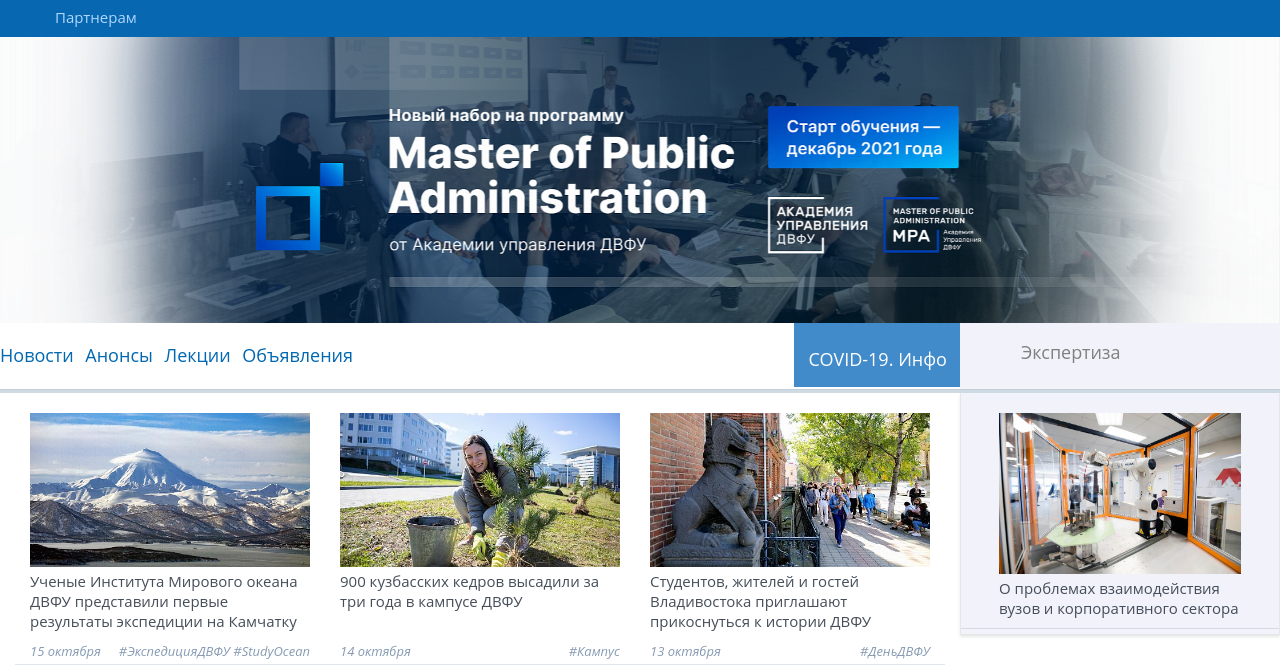
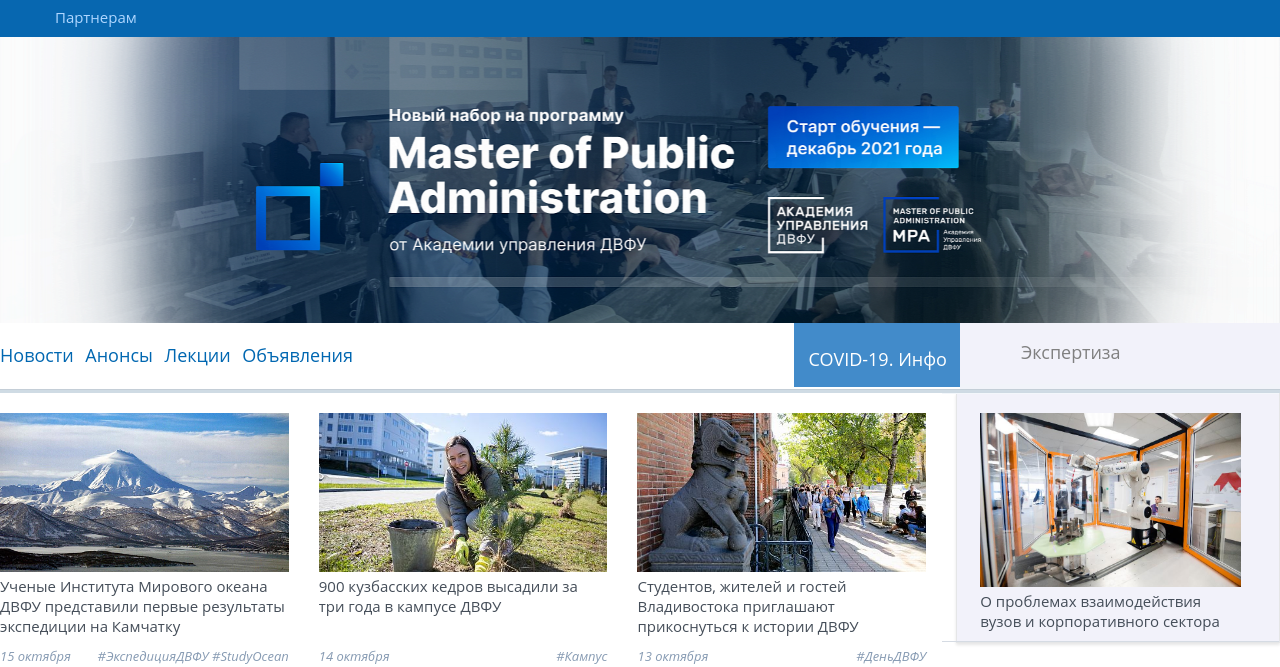
Before and after one commit to tarkhoon/dvfucopy, a plain HTML site: page index.html in a window 1280 px wide. Shown: the part 164-831 px from the top of the page. Drawn offline with Linux system fonts and the light colour scheme.

Commit message:
margin and padding fix

```diff
--- a/css/main.css
+++ b/css/main.css
@@ -339,18 +339,22 @@ footer nav{
     height: 40px;
 }
 .row{
+    margin-left: -15px;
+
     display: flex;
 }
 @media (min-width: 769px) and (max-width: 1199px){
     .row-flex {
         display: flex;
         align-items: center;
+
     }
 }
 .row-flex {
     color: #0067b1;
     display: inline-block;
     width: 100%;
+    margin-left: 15px
 }
 @media (max-width: 1301px){
     .h2, h2 {
```
